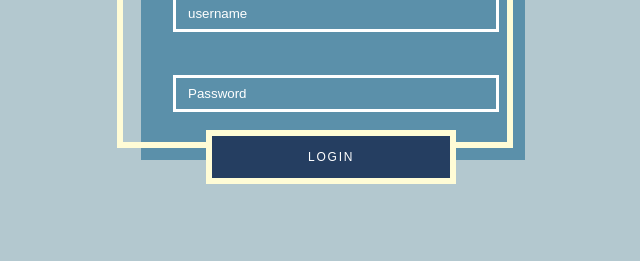
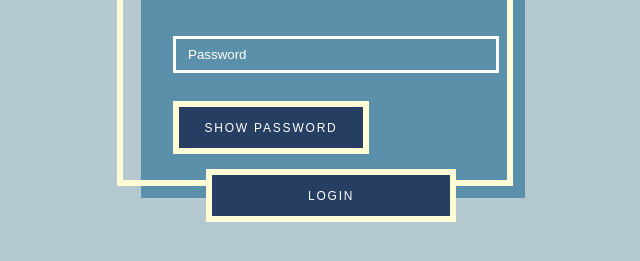
Before and after one commit to mwwi/avenido_midterm, a plain HTML site: page login.html in a window 1280 px wide. Shown: the part 373-634 px from the top of the page, without its empty margins (299-939 px from the left). Drawn offline with Linux system fonts and the light colour scheme.

Commit message:
Update login.html

```diff
--- a/login.html
+++ b/login.html
@@ -1,4 +1,3 @@
-
 <!DOCTYPE html>
 <html lang="en">
 <head>
@@ -12,8 +11,12 @@
         <form autocomplete="off" id="form" method="post">
             <h1 id="message">Login</h1>
             <div class="field"><input type="text" name="username" placeholder="username" id="username" autocomplete="off" required /><label for="username">Username</label></div>
-            <div class="field"><input type="password" name="password" placeholder="Password" id="password" autocomplete="new-password" required /><label for="password">Password</label></div>
+            <div class="field">
+                <input type="password" name="password" placeholder="Password" id="password" autocomplete="new-password" required />
+                <label for="password">Password</label>
+            </div>
             <button type="submit" id="submit">Login</button>
+            <button type="button" id="togglePassword">Show Password</button>
         </form>
     </div>
     <script src="js/login.js"></script>
```
